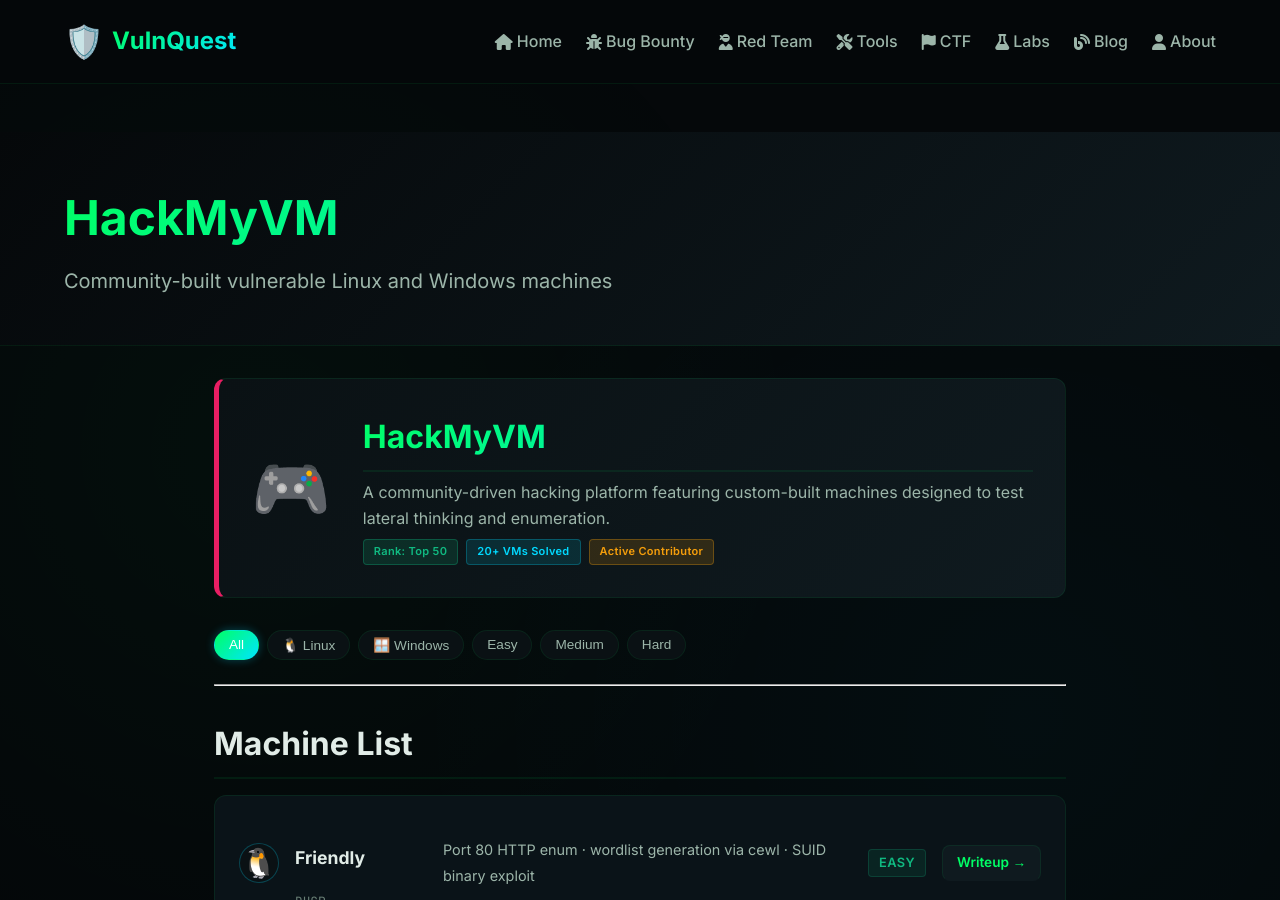
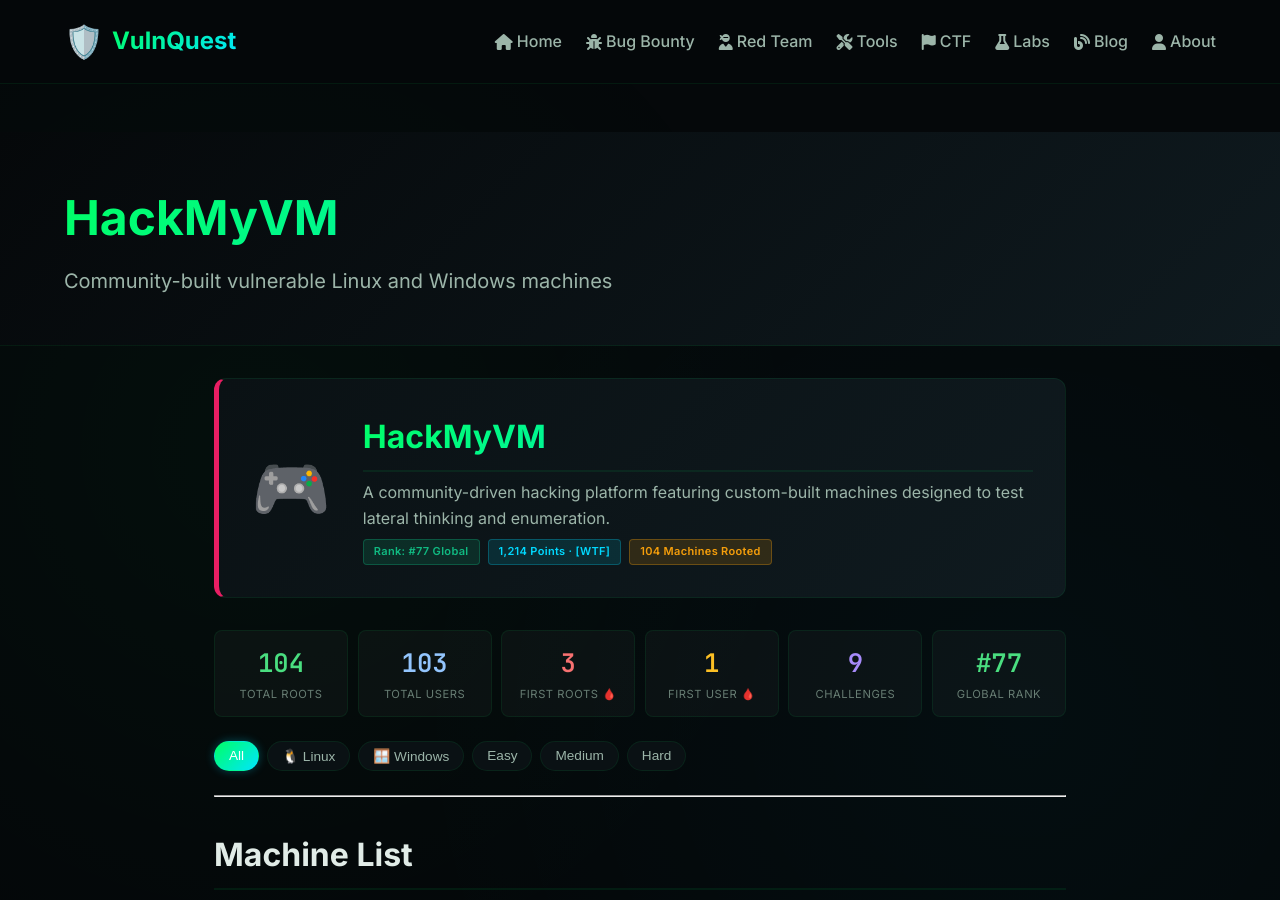
Before and after one commit to vulnquest58/vulnquest58.github.io, a Jekyll site: the page built from ctf/platforms/hackmyvm.md, in a window 1280 px wide and 900 px high. Built offline with Jekyll 4.4.1, drawn with Linux system fonts in a browser that asks for light colours.

Commit message:
feat: update HackMyVM stats with real data - rank #77, 104 roots, 1214 pts, 3 first bloods

```diff
--- a/ctf/platforms/hackmyvm.md
+++ b/ctf/platforms/hackmyvm.md
@@ -11,10 +11,37 @@
     <h2>HackMyVM</h2>
     <p>A community-driven hacking platform featuring custom-built machines designed to test lateral thinking and enumeration.</p>
     <div class="plat-hero-badges">
-      <span class="badge badge-success">Rank: Top 50</span>
-      <span class="badge badge-info">20+ VMs Solved</span>
-      <span class="badge badge-warning">Active Contributor</span>
+      <span class="badge badge-success">Rank: #77 Global</span>
+      <span class="badge badge-info">1,214 Points · [WTF]</span>
+      <span class="badge badge-warning">104 Machines Rooted</span>
     </div>
+  </div>
+</div>
+
+<div style="display:grid;grid-template-columns:repeat(auto-fit,minmax(130px,1fr));gap:0.6rem;margin:1rem 0 1.5rem;">
+  <div style="background:rgba(255,255,255,0.03);border:1px solid var(--border-color);border-radius:8px;padding:0.75rem;text-align:center;">
+    <div style="font-size:1.6rem;font-weight:800;color:#4ade80;font-family:var(--font-mono);">104</div>
+    <div style="font-size:0.7rem;color:var(--text-muted);text-transform:uppercase;letter-spacing:.05em;margin-top:2px;">Total Roots</div>
+  </div>
+  <div style="background:rgba(255,255,255,0.03);border:1px solid var(--border-color);border-radius:8px;padding:0.75rem;text-align:center;">
+    <div style="font-size:1.6rem;font-weight:800;color:#93c5fd;font-family:var(--font-mono);">103</div>
+    <div style="font-size:0.7rem;color:var(--text-muted);text-transform:uppercase;letter-spacing:.05em;margin-top:2px;">Total Users</div>
+  </div>
+  <div style="background:rgba(255,255,255,0.03);border:1px solid var(--border-color);border-radius:8px;padding:0.75rem;text-align:center;">
+    <div style="font-size:1.6rem;font-weight:800;color:#f87171;font-family:var(--font-mono);">3</div>
+    <div style="font-size:0.7rem;color:var(--text-muted);text-transform:uppercase;letter-spacing:.05em;margin-top:2px;">First Roots 🩸</div>
+  </div>
+  <div style="background:rgba(255,255,255,0.03);border:1px solid var(--border-color);border-radius:8px;padding:0.75rem;text-align:center;">
+    <div style="font-size:1.6rem;font-weight:800;color:#fbbf24;font-family:var(--font-mono);">1</div>
+    <div style="font-size:0.7rem;color:var(--text-muted);text-transform:uppercase;letter-spacing:.05em;margin-top:2px;">First User 🩸</div>
+  </div>
+  <div style="background:rgba(255,255,255,0.03);border:1px solid var(--border-color);border-radius:8px;padding:0.75rem;text-align:center;">
+    <div style="font-size:1.6rem;font-weight:800;color:#a78bfa;font-family:var(--font-mono);">9</div>
+    <div style="font-size:0.7rem;color:var(--text-muted);text-transform:uppercase;letter-spacing:.05em;margin-top:2px;">Challenges</div>
+  </div>
+  <div style="background:rgba(255,255,255,0.03);border:1px solid var(--border-color);border-radius:8px;padding:0.75rem;text-align:center;">
+    <div style="font-size:1.6rem;font-weight:800;color:#4ade80;font-family:var(--font-mono);">#77</div>
+    <div style="font-size:0.7rem;color:var(--text-muted);text-transform:uppercase;letter-spacing:.05em;margin-top:2px;">Global Rank</div>
   </div>
 </div>
 
```
Also changed, not shown: index.md (+11 -11 lines).
